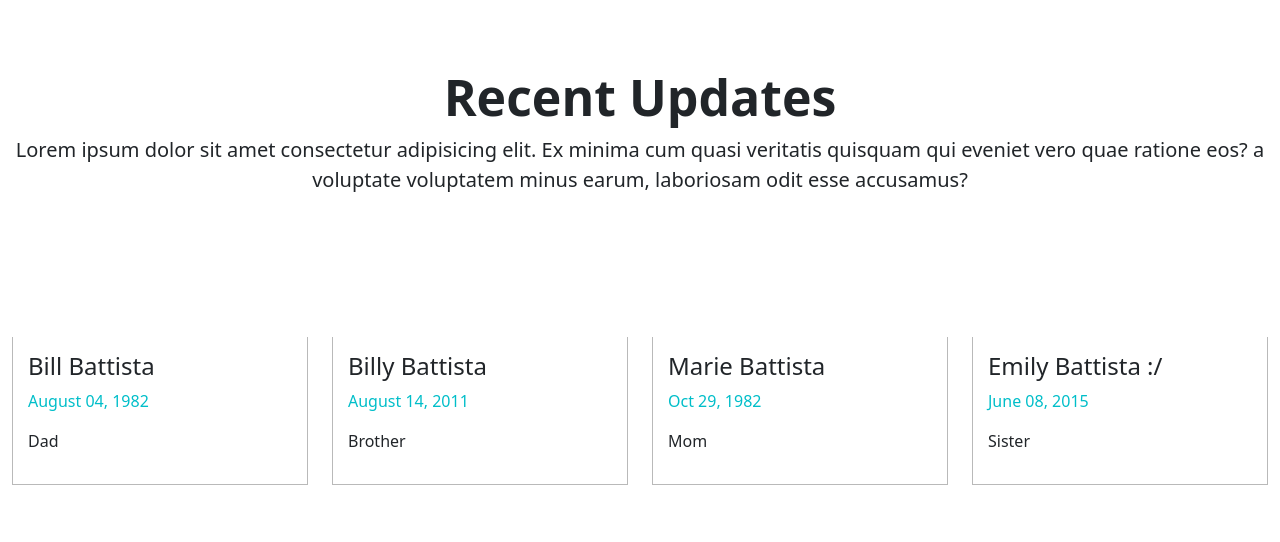
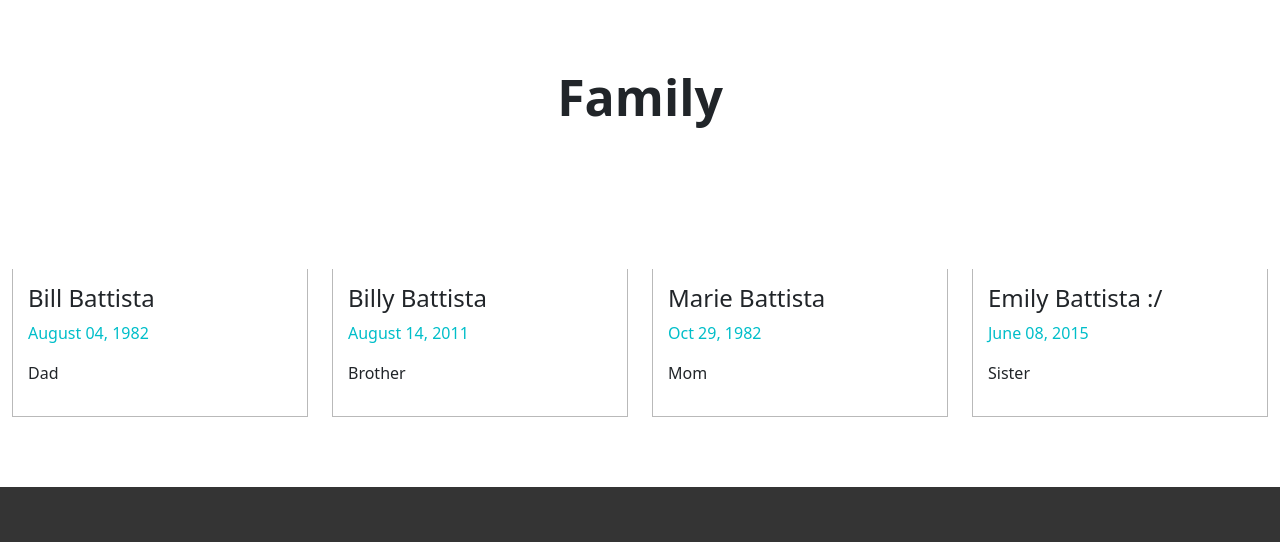
Before and after one commit to WBattist/blake-the-bernedoodle, a plain HTML site: page index.html in a window 1280 px wide. Shown: the part 1009-1551 px from the top of the page. Drawn offline with nearby package versions, Linux system fonts and the light colour scheme.

Commit message:
Update index.html

```diff
--- a/index.html
+++ b/index.html
@@ -88,10 +88,8 @@
         <!-- Blog -->
         <div class="row justify-content-center" id="blog">
             <div class="col-12 text-center">
-                <h1 id="blog-title">Recent Updates</h1>
+                <h1 id="blog-title">Family</h1>
                 <p id="blog-p">
-                    Lorem ipsum dolor sit amet consectetur adipisicing elit. Ex minima
-                    cum quasi veritatis quisquam qui eveniet vero quae ratione eos? a voluptate voluptatem minus earum, laboriosam odit esse accusamus?
                 </p>
             </div>
 
```
